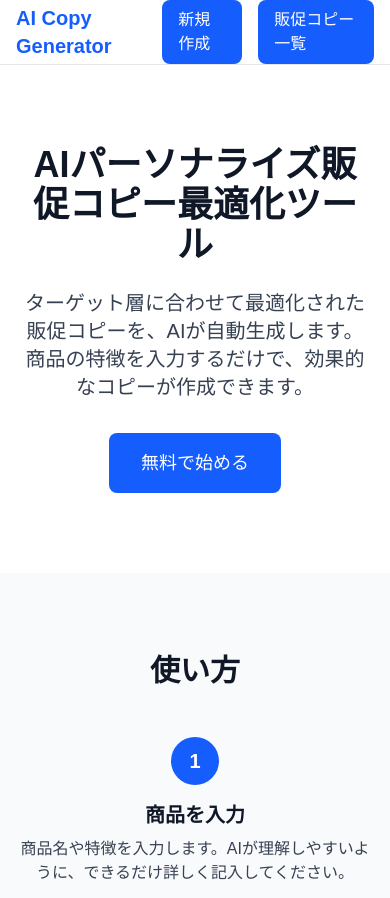
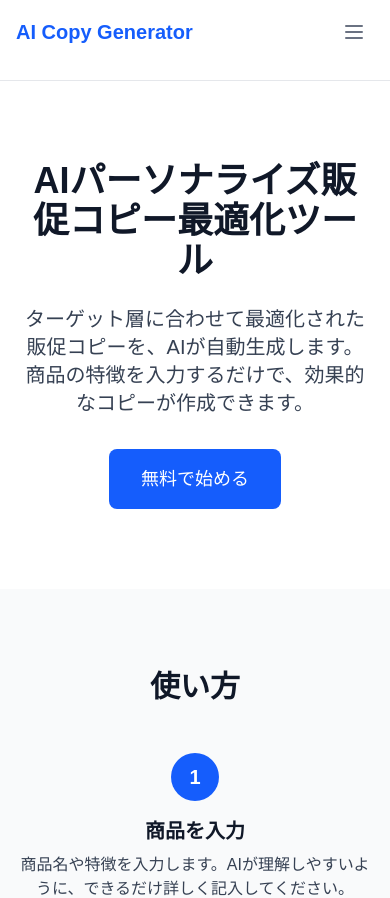
Before and after one commit to desuken5963/ai-sales-copy-generator, a Next.js app in the folder frontend/: page / in a window 390 px wide. Shown: the top 898 px of the page. Built offline with nearby package versions, Linux system fonts and the light colour scheme.

Commit message:
headerにてハンバーガーメニュー対応

```diff
--- a/frontend/src/layouts/components/Header.tsx
+++ b/frontend/src/layouts/components/Header.tsx
@@ -1,29 +1,91 @@
+"use client";
+
 import Link from 'next/link';
+import { useState, useRef, useEffect } from 'react';
 
 export const Header = () => {
+  const [isMenuOpen, setIsMenuOpen] = useState(false);
+  const headerRef = useRef<HTMLDivElement>(null);
+
+  useEffect(() => {
+    const handleClickOutside = (event: MouseEvent) => {
+      if (headerRef.current && !headerRef.current.contains(event.target as Node)) {
+        setIsMenuOpen(false);
+      }
+    };
+
+    document.addEventListener('mousedown', handleClickOutside);
+    return () => {
+      document.removeEventListener('mousedown', handleClickOutside);
+    };
+  }, []);
+
   return (
     <header className="bg-white border-b border-gray-200">
       <div className="max-w-7xl mx-auto px-4 sm:px-6 lg:px-8">
-        <div className="flex justify-between items-center h-16">
+        <div ref={headerRef} className="flex flex-col md:flex-row justify-between items-center h-auto md:h-16">
+          <div className="flex justify-between items-center w-full md:w-auto h-16">
             {/* ロゴ */}
             <Link href="/" className="flex items-center">
               <span className="text-xl font-bold text-blue-600">AI Copy Generator</span>
             </Link>
 
+            {/* ハンバーガーメニューボタン（モバイル用） */}
+            <button
+              className="md:hidden p-2 rounded-md text-gray-500 hover:text-gray-600 hover:bg-gray-100 transition-colors duration-200"
+              onClick={() => setIsMenuOpen(!isMenuOpen)}
+            >
+              <svg
+                className="w-6 h-6"
+                fill="none"
+                stroke="currentColor"
+                viewBox="0 0 24 24"
+              >
+                {isMenuOpen ? (
+                  <path
+                    strokeLinecap="round"
+                    strokeLinejoin="round"
+                    strokeWidth={2}
+                    d="M6 18L18 6M6 6l12 12"
+                  />
+                ) : (
+                  <path
+                    strokeLinecap="round"
+                    strokeLinejoin="round"
+                    strokeWidth={2}
+                    d="M4 6h16M4 12h16M4 18h16"
+                  />
+                )}
+              </svg>
+            </button>
+          </div>
+
           {/* ナビゲーション */}
-          <nav className="flex items-center space-x-4">
+          <nav
+            className={`
+              ${isMenuOpen ? 'max-h-48 opacity-100' : 'max-h-0 opacity-0'}
+              md:max-h-full md:opacity-100
+              overflow-hidden
+              transition-all duration-300 ease-in-out
+              md:flex md:items-center w-full md:w-auto pb-4 md:pb-0
+            `}
+          >
+            <div className="flex flex-col md:flex-row space-y-2 md:space-y-0 md:space-x-4">
               <Link
                 href="/copy/new"
-              className="px-4 py-2 rounded-lg bg-blue-600 text-white hover:bg-blue-700 transition-colors"
+                className="px-4 py-2 rounded-lg bg-blue-600 text-white hover:bg-blue-700 transition-colors duration-200"
+                onClick={() => setIsMenuOpen(false)}
               >
                 新規作成
               </Link>
               <Link
                 href="/copies"
-              className="px-4 py-2 rounded-lg bg-blue-600 text-white hover:bg-blue-700 transition-colors"
+                className="px-4 py-2 rounded-lg bg-blue-600 text-white hover:bg-blue-700 transition-colors duration-200"
+                onClick={() => setIsMenuOpen(false)}
               >
                 販促コピー一覧
               </Link>
+            </div>
           </nav>
         </div>
       </div>
```
Lines whose indentation alone changed are shown as unchanged.
